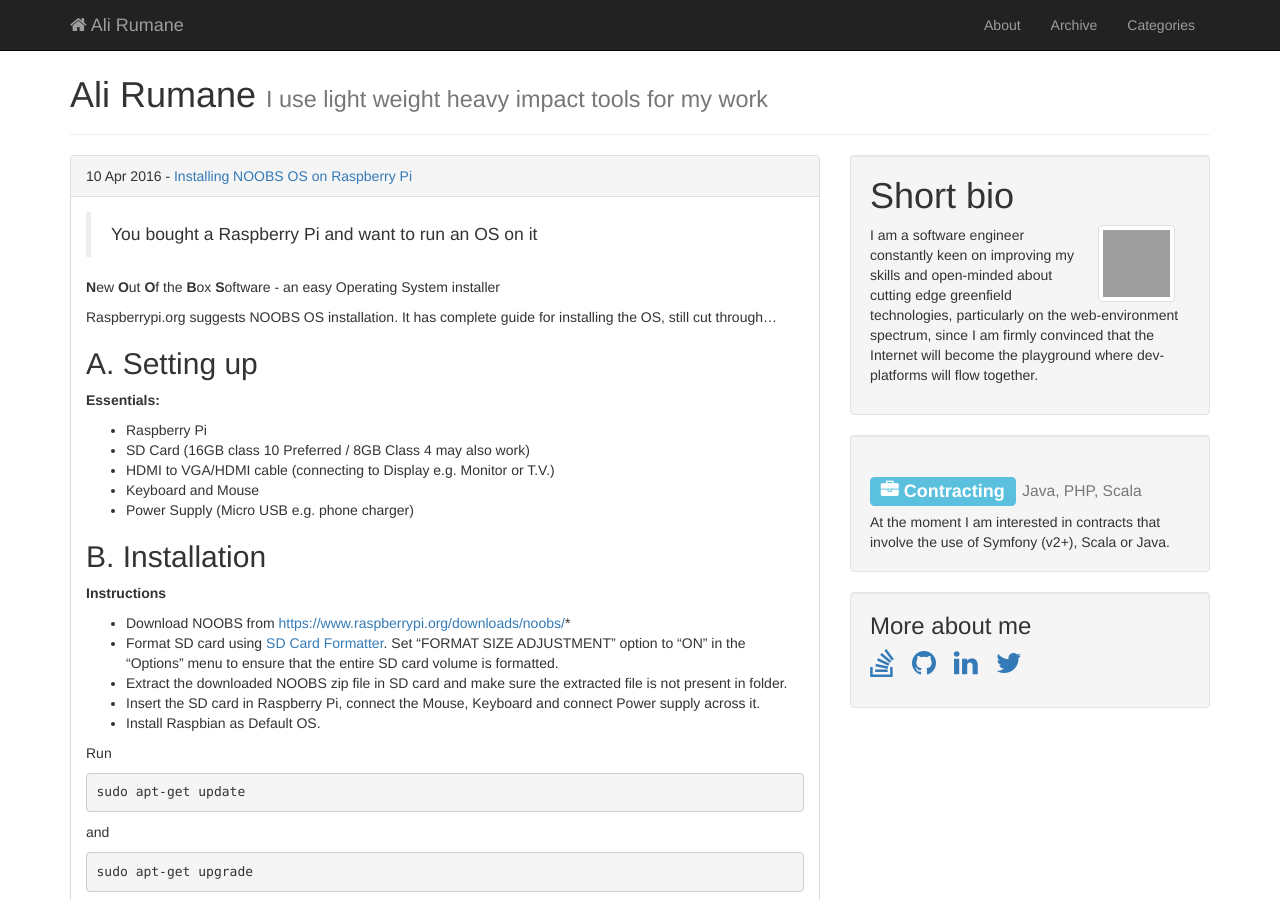
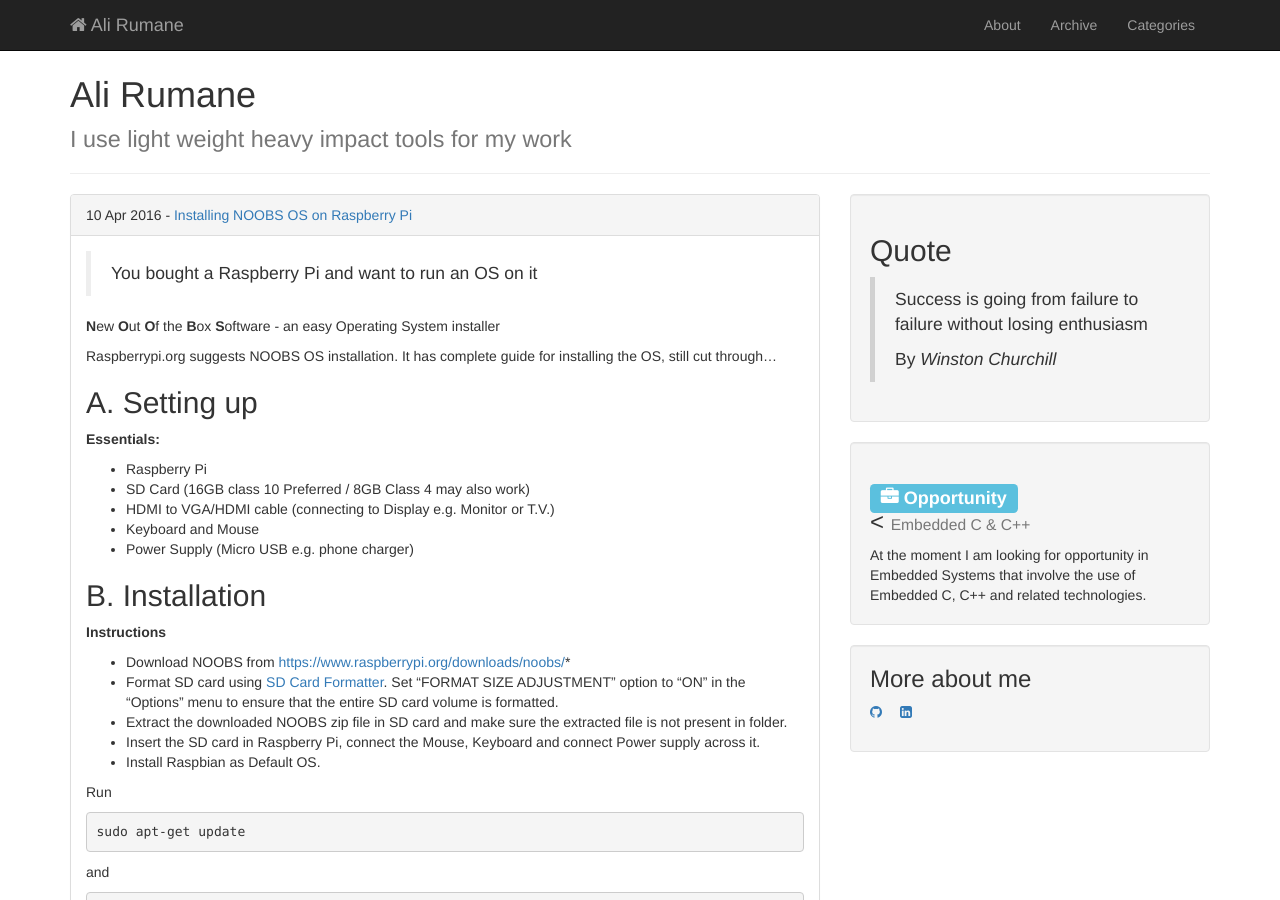
Before and after one commit to alirumane/ali-backup, a Jekyll site: the page built from index.md, in a window 1280 px wide and 900 px high. Built offline with Jekyll 4.4.1, drawn with Linux system fonts in a browser that asks for light colours; grey boxes are pictures that could not be loaded.

Commit message:
Update index.html

```diff
--- a/_includes/themes/bootstrap/index.html
+++ b/_includes/themes/bootstrap/index.html
@@ -1,69 +1,34 @@
 <div class="page-header">
-  <h1>{{ page.title }} {% if page.tagline %} <small>{{ page.tagline }}</small>{% endif %}</h1>
+<h1>{{ page.title }} {% if page.tagline %}<br> <small>{{ page.tagline }}</small>{% endif %}</h1>
 </div>
-
 <div class="row">
 <!-- Column 1 -->
-  <div class="hidden-sm hidden-xs col-md-8">
+<div class="col-md-8">
 <div class="blog-entries">
 {{ content }}
 </div>
-    </div>
-
-
+</div><!-- col -->
 <!-- Column 2 -->
-  <div class="col-xs-12 col-sm-6 col-md-4">
-      <div class="well" style="padding-top: 0">
-        <h1>Short bio</h2>
-      <span class="col-xs-4 pull-right">
-        <img src="https://avatars1.githubusercontent.com/u/2479647?s=140" height="150" width="150" class="img-thumbnail">
-      </span>
-      <p>
-          I am a software engineer constantly keen on improving my skills and open-minded about cutting edge greenfield
-          technologies, particularly on the web-environment spectrum, since I am firmly convinced that the Internet will
-          become the playground where dev-platforms will flow together.
-      </p>
-      </div> <!-- ./col -->
+<div class="col-md-4">
 <div class="well">
-      <h3><span class="label label-info"><i class="fa fa-briefcase"></i> Contracting</span>&nbsp;<small>Java, PHP, Scala</small></h3>
+<h2>Quote</h2>
+<blockquote>
+<p>Success is going from failure to failure without losing enthusiasm</p>
+<p> By <cite title="Source Title">Winston Churchill</cite></p>
+</blockquote>
+</div> <!-- ./well -->
+<div class="well">
+<h3><span class="label label-info"><i class="fa fa-briefcase" aria-hidden="true"></i> Opportunity</span><br><&nbsp;<small>Embedded C & C++</small></h3>
 <div>
-      		At the moment I am interested in contracts that involve the use of Symfony (v2+), Scala or Java.
+At the moment I am looking for opportunity in Embedded Systems that involve the use of Embedded C, C++ and related technologies.
 </div>
 </div> <!-- /.well -->
 <div class="well" style="padding-top: 0">
 <h3>More about me</h3>
 <p>
-        <a class="icon-link" href="http://stackoverflow.com/cv/alfredo-torre" style="margin-right: 1em;"><i class="fa fa-stack-overflow fa-2x"></i></a>
-        <a class="icon-link" href="https://github.com/sentenza" style="margin-right: 1em;"><i class="fa fa-github fa-2x"></i></a>
-        <a class="icon-link" href="http://www.linkedin.com/in/alfredotorre/en" style="margin-right: 1em;"><i class="fa fa-linkedin fa-2x"></i></a>
-        <a class="icon-link" href="https://twitter.com/skydiamond" style="margin-right: 1em;"><i class="fa fa-twitter fa-2x"></i></a>
+<a class="icon-link" href="https://github.com/alirumane" style="margin-right: 1em;"><i class="fa fa-github" aria-hidden="true"></i></a>
+<a class="icon-link" href="http://www.linkedin.com/in/alinmrumane" style="margin-right: 1em;"><i class="fa fa-linkedin-square" aria-hidden="true"></i></a>
 </p>
 </div> <!-- /.well -->
 </div> <!-- /.col -->
-
-    <div class="col-sm-6 col-xs-12 hidden-md hidden-lg">
-        <h3><a href="archive.html" title="Blog"><span class="label label-danger"><i class="fa fa-rss"></i></span></a>
-            <a href="archive.html" title="Blog">Blog entries</a></h3>
-        <hr>
-        <small>
-        {% for post in site.posts limit:5 %}
-        <h4>
-            <a href="{{ post.url }}" title="{{ post.title }}">{{ post.title }}</a>
-            <small>{{ post.date | date_to_long_string }}</small>
-        </h4>
-    <div class="row">
-    {% if post.thumbnail %}
-            <div class="col-xs-2">
-            <img src="{{ post.thumbnail }}" height="75" width="75" class="thumbnail"/>
-            </div>
-        <div class="col-xs-10">
-        {% else %}
-            <div class="col-xs-12">
-            {% endif %}
-            {{ post.description }}
-            </div>
-        </div>
-        {% endfor %}
-    </small>
-    </div>
-</div><!-- /.row -->
+</div> <!-- /.row -->
```
Lines whose indentation alone changed are shown as unchanged.
